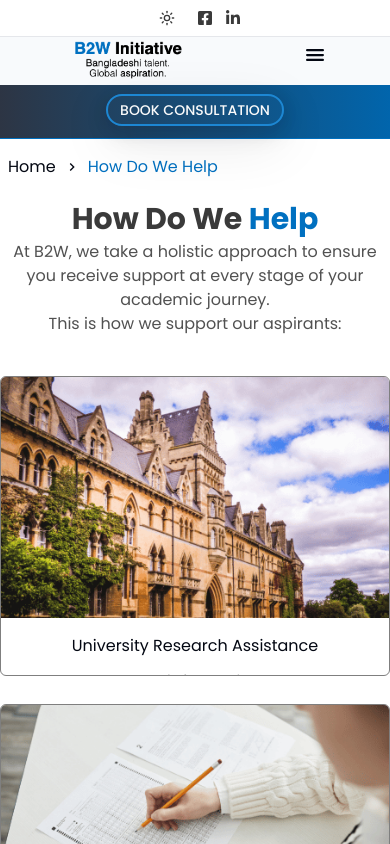
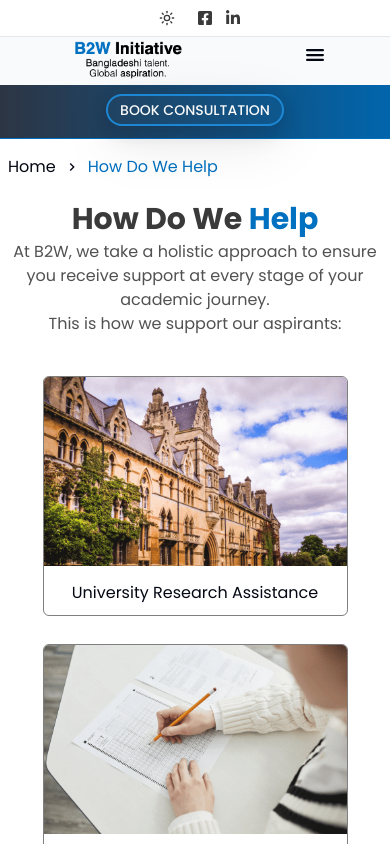
Before and after one commit to wpseemol/b2wi-development, a Next.js app: page /how-do-we-help in a window 390 px wide. Shown: the top 844 px of the page. Built offline with nearby package versions, Linux system fonts and the light colour scheme.

Commit message:
hover releated problem solve

```diff
--- a/app/how-do-we-help/_components/help-category-card.tsx
+++ b/app/how-do-we-help/_components/help-category-card.tsx
@@ -7,8 +7,8 @@ export default function HelpCategoryCard({
     content: CategoryHelpType;
 }) {
     return (
-        <div className="relative ">
-            <div className="group border border-black/50 rounded-md hover:shadow-[0_3px_10px_rgb(0,0,0,0.2)] duration-200 relative h-[300px] hover:h-fit overflow-hidden">
+        <div className="relative flex justify-center group/a">
+            <div className="group border border-black/50 rounded-md hover:shadow-[0_3px_10px_rgb(0,0,0,0.2)] duration-200 relative 2xl:h-[265px] sm:h-[300px] h-[240px] hover:h-fit overflow-hidden max-w-[305px] sm:max-w-[380px] md:max-w-[350px]">
                 <figure>
                     <Image
                         src={`/images/how-does-help/${content.imageUrl}`}
@@ -17,16 +17,16 @@ export default function HelpCategoryCard({
                         height={380}
                     />
                 </figure>
-                <div className="md:px-5 -pb-5 p-2 flex flex-col justify-center items-center absolute group-hover:top-0 top-[14.8rem] left-0 duration-200 group-hover:bg-sky-900/75 group-hover:text-white group-hover:w-full group-hover:h-full ">
-                    <h3 className=" h-12 flex items-center group-hover:text-2xl group-hover:font-semibold group-hover:text-neutral-900/85 group-hover:text-white group-hover:dark:text-neutral-100/85 duration-150 text-center group-hover:mb-3">
+                <div className="md:px-5 -pb-5 p-2 flex flex-col justify-center items-center absolute group-hover:top-0 2xl:top-[12.7rem] sm:top-[14.8rem] top-[11.5rem] left-0 duration-200 group-hover:bg-sky-900/75 group-hover:text-white group-hover:w-full group-hover:h-full ">
+                    <h3 className=" h-12 flex items-center group-hover:sm:text-2xl group-hover:text-xl group-hover:font-semibold group-hover:text-neutral-900/85 group-hover:text-white group-hover:dark:text-neutral-100/85 duration-150 text-center group-hover:mb-3">
                         {content.title}
                     </h3>
-                    <p className="text-center font-medium group-hover:text-white text-neutral-800/80 dark:text-neutral-100/85">
+                    <p className="text-center sm:font-medium text-sm sm:text-base group-hover:text-white text-neutral-800/80 dark:text-neutral-100/85">
                         {content.description}
                     </p>
                 </div>
             </div>
-            <div className="absolute bottom-0 left-0 w-full h-[3.7rem] "></div>
+            <div className="absolute bottom-0 left-0 w-full h-[3.7rem] group-hover/a:hidden group-hover/a:md:block "></div>
         </div>
     );
 }
--- a/app/how-do-we-help/_components/help-category.tsx
+++ b/app/how-do-we-help/_components/help-category.tsx
@@ -8,7 +8,7 @@ export default function HelpCategory() {
                 <h3></h3>
             </div> */}
 
-            <div className="grid lg:grid-cols-3 md:grid-cols-2 grid-cols-1 gap-x-5 gap-y-7">
+            <div className="grid 2xl:grid-cols-4 lg:grid-cols-3 md:grid-cols-2 grid-cols-1 2xl:gap-x-5 2xl:gap-y-5 gap-x-5 gap-y-7 px-2 sm:px-0">
                 {categoryHelp.map((category) => (
                     <HelpCategoryCard key={category.id} content={category} />
                 ))}
--- a/app/test/page.tsx
+++ /dev/null
@@ -1,9 +0,0 @@
-import MainLoading from '../_components/loading/main-loading';
-
-export default function TestPage() {
-    return (
-        <main>
-            <MainLoading />
-        </main>
-    );
-}
```
